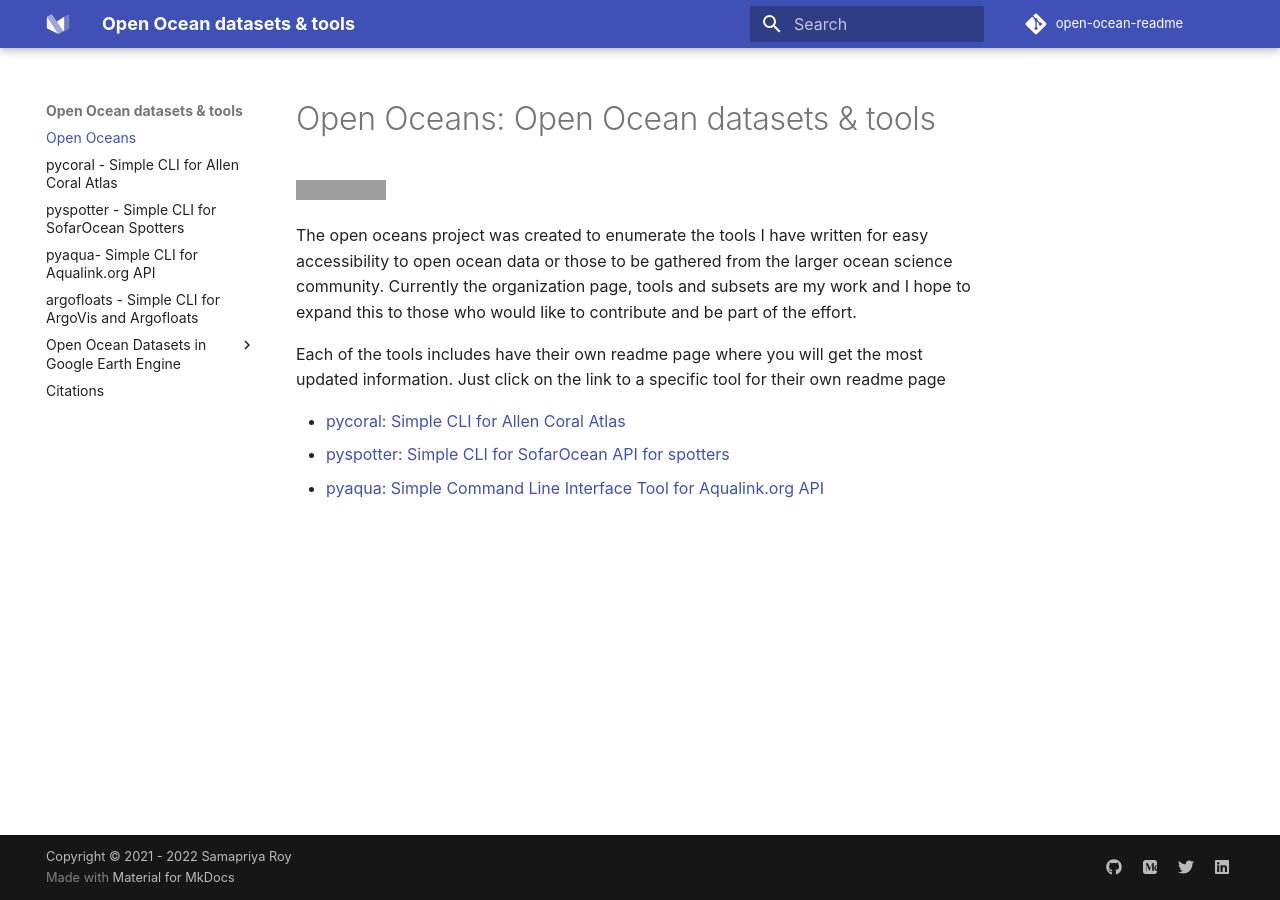
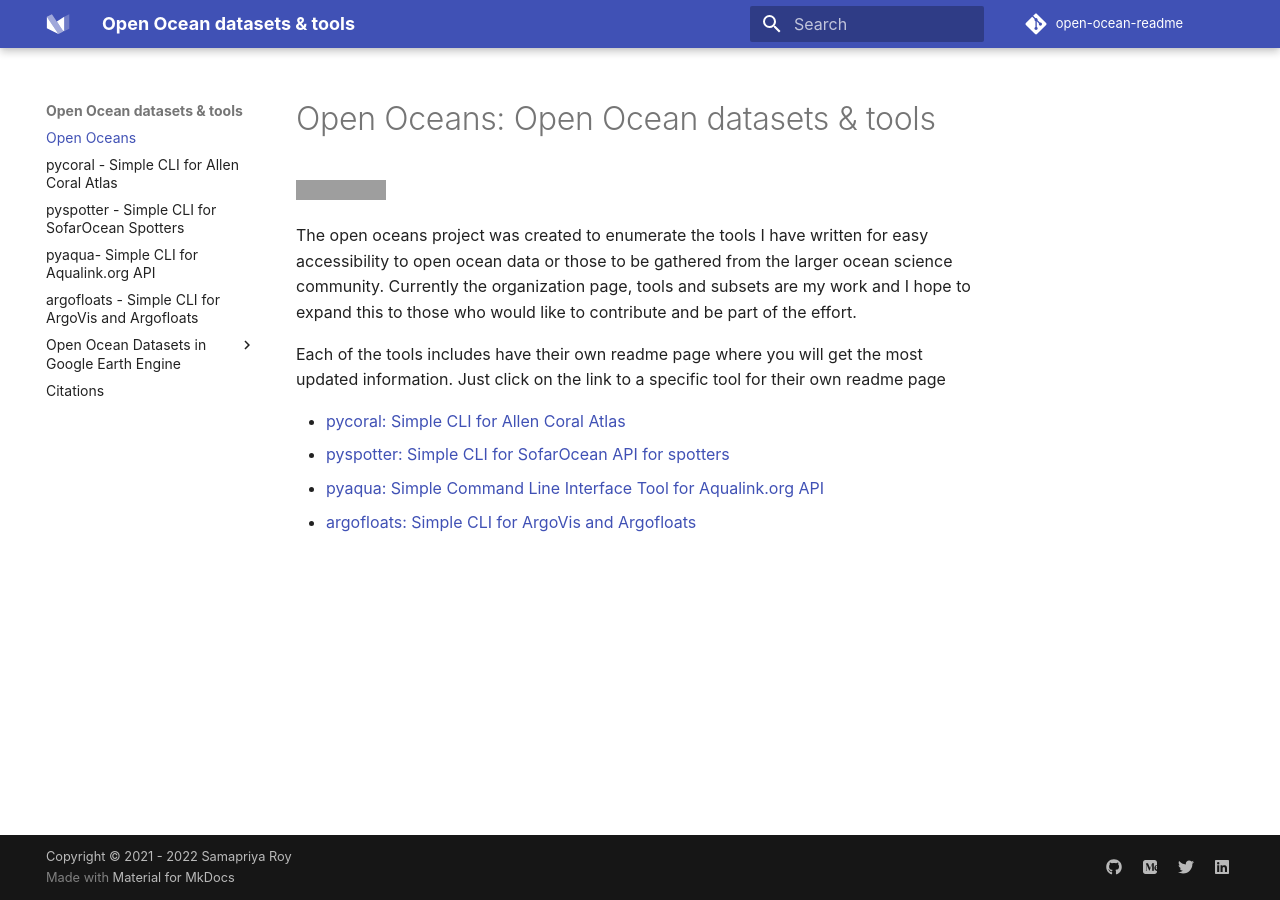
Before and after one commit to open-oceans/open-oceans.github.io, an MkDocs documentation site: the page built from docs/index.md, in a window 1280 px wide. Built offline with MkDocs 1.6.1 and Material for MkDocs 9.7.7, drawn with Linux system fonts in a browser that asks for light colours; some web fonts are replaced; comment, search, counter and statistics services are not loaded; grey boxes are pictures that could not be loaded.

Commit message:
updated index
- now includes link to argofloats CLI tool

```diff
--- a/docs/index.md
+++ b/docs/index.md
@@ -9,3 +9,4 @@
 * [pycoral: Simple CLI for Allen Coral Atlas](https://samapriya.github.io/pycoral/)
 * [pyspotter: Simple CLI for SofarOcean API for spotters](https://samapriya.github.io/pyspotter/)
 * [pyaqua: Simple Command Line Interface Tool for Aqualink.org API](https://samapriya.github.io/pyaqua/)
+* [argofloats: Simple CLI for ArgoVis and Argofloats](https://samapriya.github.io/argofloats/)
```
